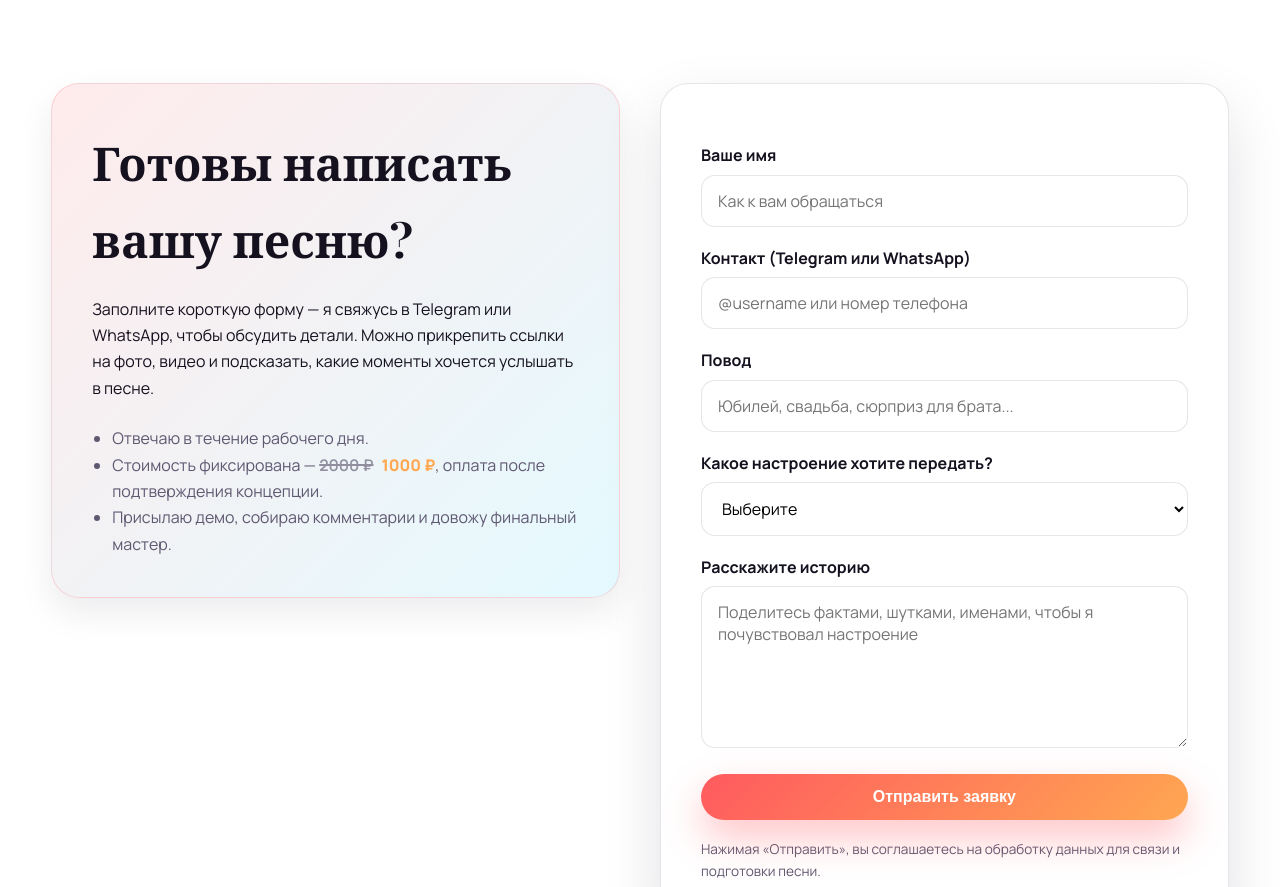
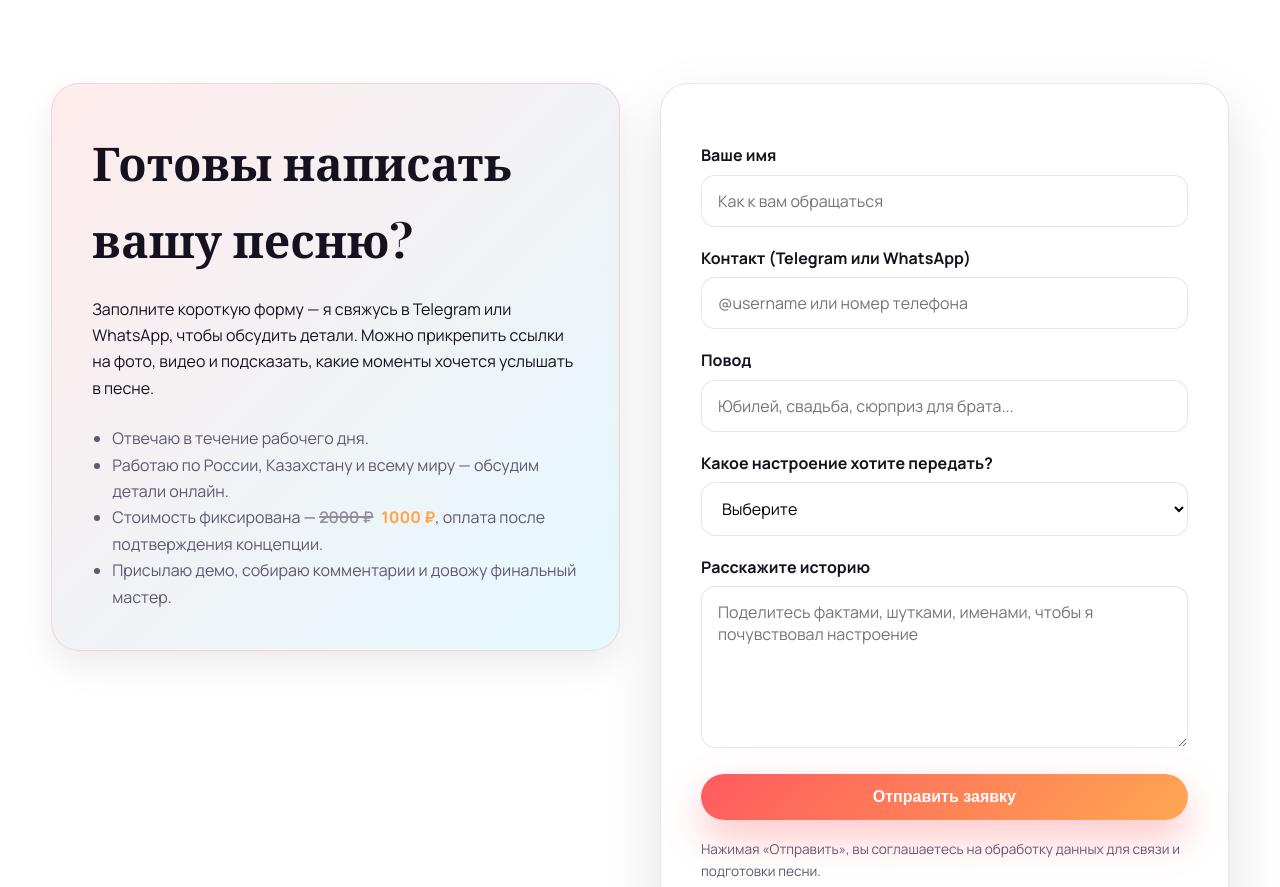
Before and after one commit to Aratar2/story-song, a PHP site: page / in a window 1280 px wide. Shown: the part 5613-6500 px from the top of the page. Run offline with PHP 8.4, Linux system fonts and the light colour scheme; data that the repository does not hold is empty; some libraries are stand-ins or nearby versions.

Commit message:
Update availability copy to mention worldwide service

```diff
--- a/index.php
+++ b/index.php
@@ -700,6 +700,7 @@ var e=ttq._i[t]||[],n=0;n<ttq.methods.length;n++)ttq.setAndDefer(e,ttq.methods[n
                     <p>Заполните короткую форму — я свяжусь в Telegram или WhatsApp, чтобы обсудить детали. Можно прикрепить ссылки на фото, видео и подсказать, какие моменты хочется услышать в песне.</p>
                     <ul class="request__list">
                         <li>Отвечаю в течение рабочего дня.</li>
+                        <li>Работаю по России, Казахстану и всему миру — обсудим детали онлайн.</li>
                         <li>Стоимость фиксирована — <?php echo renderPriceMarkup($currentPrice, $oldPrice); ?>, оплата после подтверждения концепции.</li>
                         <li>Присылаю демо, собираю комментарии и довожу финальный мастер.</li>
                     </ul>
@@ -793,7 +794,7 @@ var e=ttq._i[t]||[],n=0;n<ttq.methods.length;n++)ttq.setAndDefer(e,ttq.methods[n
     <div class="container footer__content">
         <div>
             <strong>Песни на заказ</strong>
-            <p>Создаю музыку, в которой живут ваши воспоминания. Работаю по всей России и миру.</p>
+            <p>Создаю музыку, в которой живут ваши воспоминания. Работаю по России, Казахстану и всему миру.</p>
         </div>
         <div class="footer__links">
             <a href="#stories">Примеры</a>
```
